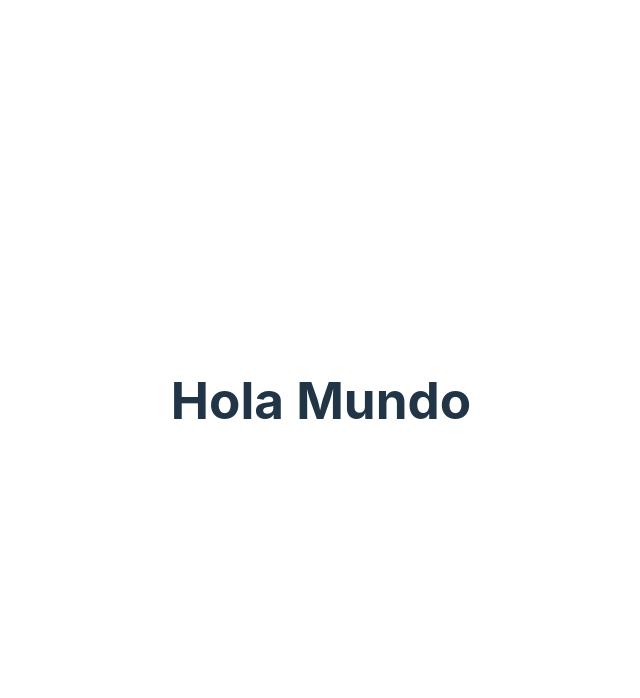
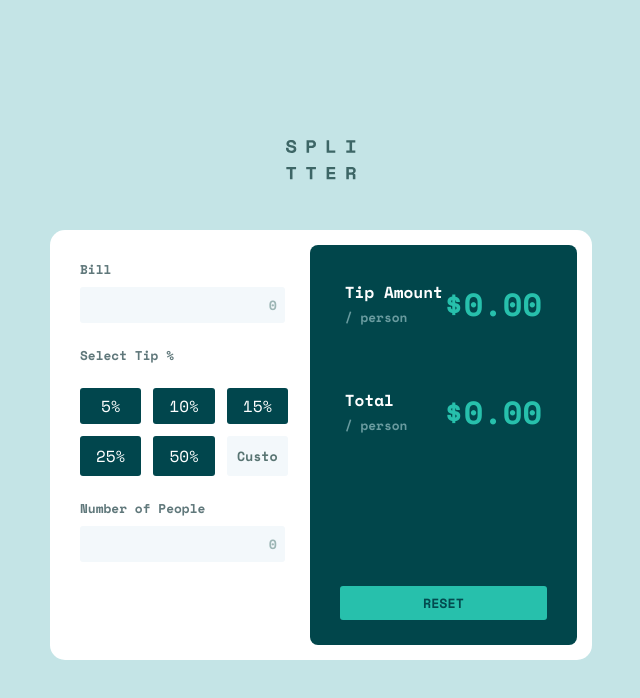
Before and after one commit to IsmaelFe/TipCalculator, a Svelte app: page / in a window 1280 px wide. Shown: the top 698 px of the page, without its empty margins (319-959 px from the left). Built offline with nearby package versions, Linux system fonts and the light colour scheme.

Commit message:
Trabajando en el diseño

```diff
--- a/index.html
+++ b/index.html
@@ -4,7 +4,7 @@
     <meta charset="UTF-8" />
     <link rel="icon" type="image/svg+xml" href="/public/favicon-32x32.png" />
     <meta name="viewport" content="width=device-width, initial-scale=1.0" />
-    <title>Vite + Svelte</title>
+    <title>Tip Calculator App</title>
   </head>
   <body>
     <div id="app"></div>
--- a/src/App.svelte
+++ b/src/App.svelte
@@ -1,9 +1,27 @@
 <script>
+  import App_container from "./components/container/App_container.svelte";
+  import Icon from "./assets/logo.svg";
 </script>
 
 <main>
-  <h1>Hola Mundo</h1>
+  <img src={Icon} alt="Logo" />
+  <App_container />
 </main>
 
-<style>
+<style scoped>
+  img {
+    width: 70px;
+    height: 40px;
+    margin-bottom: 50px;
+  }
+
+  main {
+    display: flex;
+    flex-direction: column;
+    justify-content: center;
+    align-items: center;
+    height: 100vh;
+    width: 100%;
+    background-color: #c4e4e6;
+  }
 </style>
--- a/src/app.css
+++ b/src/app.css
@@ -1,80 +1,10 @@
-:root {
-  font-family: Inter, system-ui, Avenir, Helvetica, Arial, sans-serif;
-  line-height: 1.5;
-  font-weight: 400;
+@import url('https://fonts.googleapis.com/css2?family=Inter+Tight:wght@200;700&family=Space+Mono:wght@400;700&display=swap');
 
-  color-scheme: light dark;
-  color: rgba(255, 255, 255, 0.87);
-  background-color: #242424;
-
-  font-synthesis: none;
-  text-rendering: optimizeLegibility;
-  -webkit-font-smoothing: antialiased;
-  -moz-osx-font-smoothing: grayscale;
-  -webkit-text-size-adjust: 100%;
-}
-
-a {
-  font-weight: 500;
-  color: #646cff;
-  text-decoration: inherit;
-}
-a:hover {
-  color: #535bf2;
+* {
+  margin: 0;
+  padding: 0;
 }
 
 body {
-  margin: 0;
-  display: flex;
-  place-items: center;
-  min-width: 320px;
-  min-height: 100vh;
+  font-family: 'Space Mono', monospace;
 }
-
-h1 {
-  font-size: 3.2em;
-  line-height: 1.1;
-}
-
-.card {
-  padding: 2em;
-}
-
-#app {
-  max-width: 1280px;
-  margin: 0 auto;
-  padding: 2rem;
-  text-align: center;
-}
-
-button {
-  border-radius: 8px;
-  border: 1px solid transparent;
-  padding: 0.6em 1.2em;
-  font-size: 1em;
-  font-weight: 500;
-  font-family: inherit;
-  background-color: #1a1a1a;
-  cursor: pointer;
-  transition: border-color 0.25s;
-}
-button:hover {
-  border-color: #646cff;
-}
-button:focus,
-button:focus-visible {
-  outline: 4px auto -webkit-focus-ring-color;
-}
-
-@media (prefers-color-scheme: light) {
-  :root {
-    color: #213547;
-    background-color: #ffffff;
-  }
-  a:hover {
-    color: #747bff;
-  }
-  button {
-    background-color: #f9f9f9;
-  }
-}
--- /dev/null
+++ b/src/components/Buttons.svelte
@@ -0,0 +1,45 @@
+<script>
+</script>
+
+<div>
+  <button>5%</button>
+  <button>10%</button>
+  <button>15%</button>
+  <button>25%</button>
+  <button>50%</button>
+  <input type="text" placeholder="Custom" />
+</div>
+
+<style scoped>
+  div {
+    display: grid;
+    grid-template-columns: repeat(3, 30%);
+    gap: 12px;
+  }
+
+  button {
+    font-family: "Space Mono", monospace;
+    font-weight: 500;
+    font-size: 1em;
+    color: white;
+    background-color: #01464d;
+    border: none;
+    border-radius: 3px;
+    padding: 6px 12px;
+  }
+
+  input {
+    color: #547876;
+    font-weight: 600;
+    background-color: #f3f8fb;
+    border: none;
+    border-radius: 3px;
+    padding: 10px;
+    text-align: center;
+    font-family: "Space Mono", monospace;
+  }
+
+  input::placeholder {
+    color: #587472;
+  }
+</style>
--- /dev/null
+++ b/src/components/Result.svelte
@@ -0,0 +1,67 @@
+<script>
+</script>
+
+<div class="container">
+  <div class="result">
+    <div>
+      <h3>Tip Amount</h3>
+      <span>/ person</span>
+    </div>
+    <p>$0.00</p>
+  </div>
+  <div class="result">
+    <div>
+      <h3>Total</h3>
+      <span>/ person</span>
+    </div>
+    <p>$0.00</p>
+  </div>
+  <button> RESET </button>
+</div>
+
+<style scoped>
+  .container {
+    display: flex;
+    flex-direction: column;
+    justify-content: space-between;
+    background-color: #01464b;
+    width: 50%;
+    padding: 25px;
+    border-radius: 8px;
+    color: white;
+  }
+
+  .result {
+    display: flex;
+    padding: 10px;
+    justify-content: space-between;
+  }
+
+  span {
+    color: #699b9f;
+    font-weight: bold;
+    font-size: 0.8em;
+  }
+
+  p {
+    color: #27c0ac;
+    font-size: 2em;
+    font-weight: 600;
+  }
+
+  button {
+    color: #034a4f;
+    width: 95%;
+    font-family: "Space Mono", monospace;
+    font-weight: 600;
+    background-color: #27c0ac;
+    border: none;
+    border-radius: 3px;
+    padding: 7px;
+    margin: 100px auto 0 auto;
+  }
+
+  h3 {
+    font-size: 1em;
+  }
+</style>
--- /dev/null
+++ b/src/components/container/App_container.svelte
@@ -0,0 +1,62 @@
+<script>
+  import Icon1 from "../../assets/icon-dollar.svg";
+  import Buttons from "../Buttons.svelte";
+  import Result from "../Result.svelte";
+</script>
+
+<div>
+  <div class="container">
+    <label for="b">Bill</label>
+    <input type="text" id="b" placeholder="0" />
+    <h4>Select Tip %</h4>
+    <Buttons />
+    <label for="n">Number of People</label>
+    <input type="text" id="n" placeholder="0" />
+  </div>
+  <Result />
+</div>
+
+<style scoped>
+  div {
+    display: flex;
+    gap: 10px;
+    width: 40%;
+    height: 50%;
+    background-color: white;
+    padding: 15px;
+    border-radius: 15px;
+  }
+
+  .container {
+    display: flex;
+    flex-direction: column;
+    gap: 23px;
+  }
+
+  input {
+    border: none;
+    background-color: #f3f8fb;
+    text-align: end;
+    padding: 8px;
+    border-radius: 3px;
+    margin-top: -15px;
+    font-family: "Space Mono", monospace;
+    font-weight: 600;
+  }
+
+  input::placeholder {
+    color: #9cb5b4;
+  }
+
+  label {
+    color: #60787b;
+    font-size: 0.8em;
+    font-weight: 600;
+  }
+
+  h4 {
+    color: #60787b;
+    font-size: 0.8em;
+    font-weight: 600;
+  }
+</style>
```
Also changed, not shown: src/lib/Counter.svelte (deleted, +0 -10 lines).
